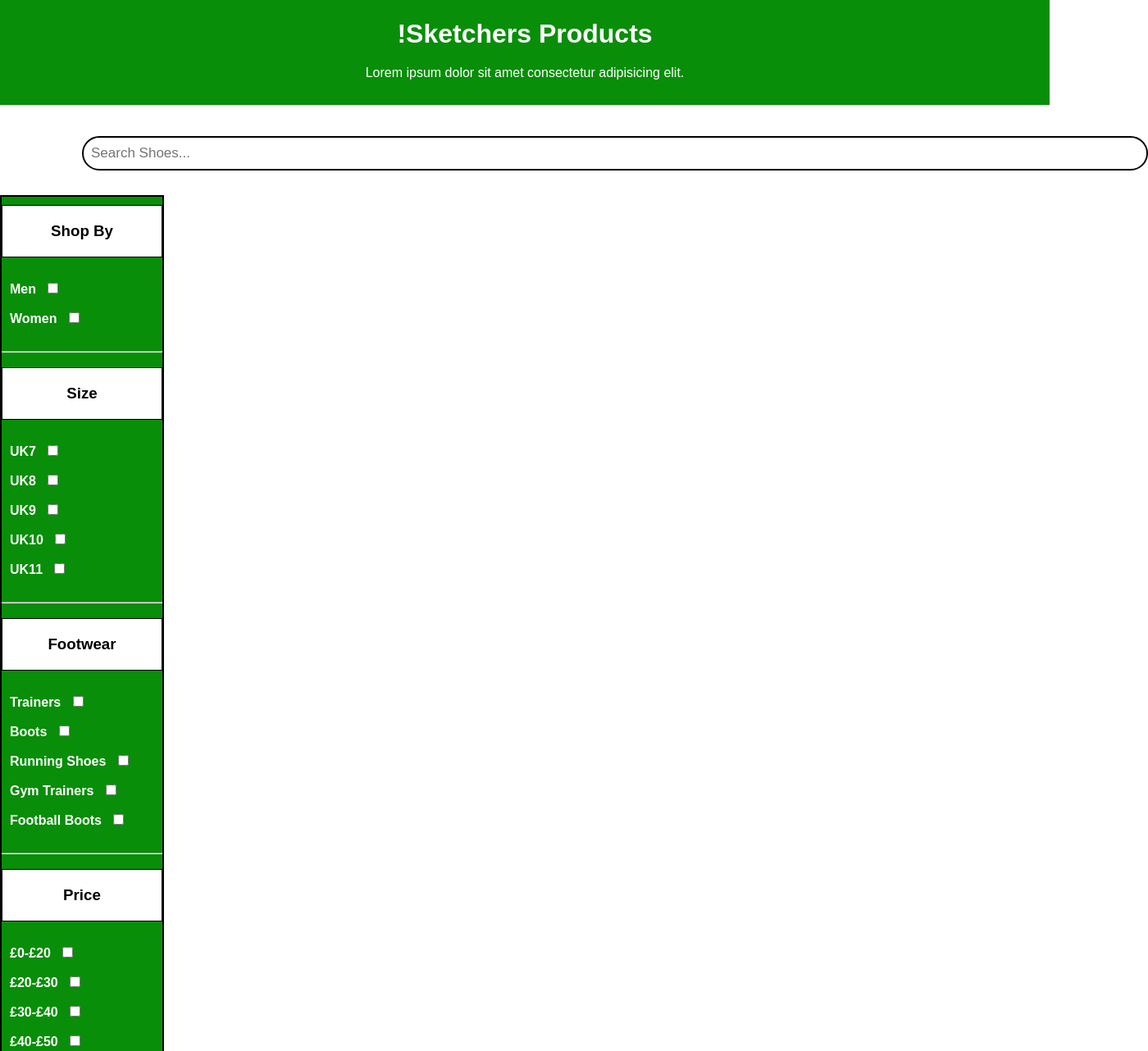
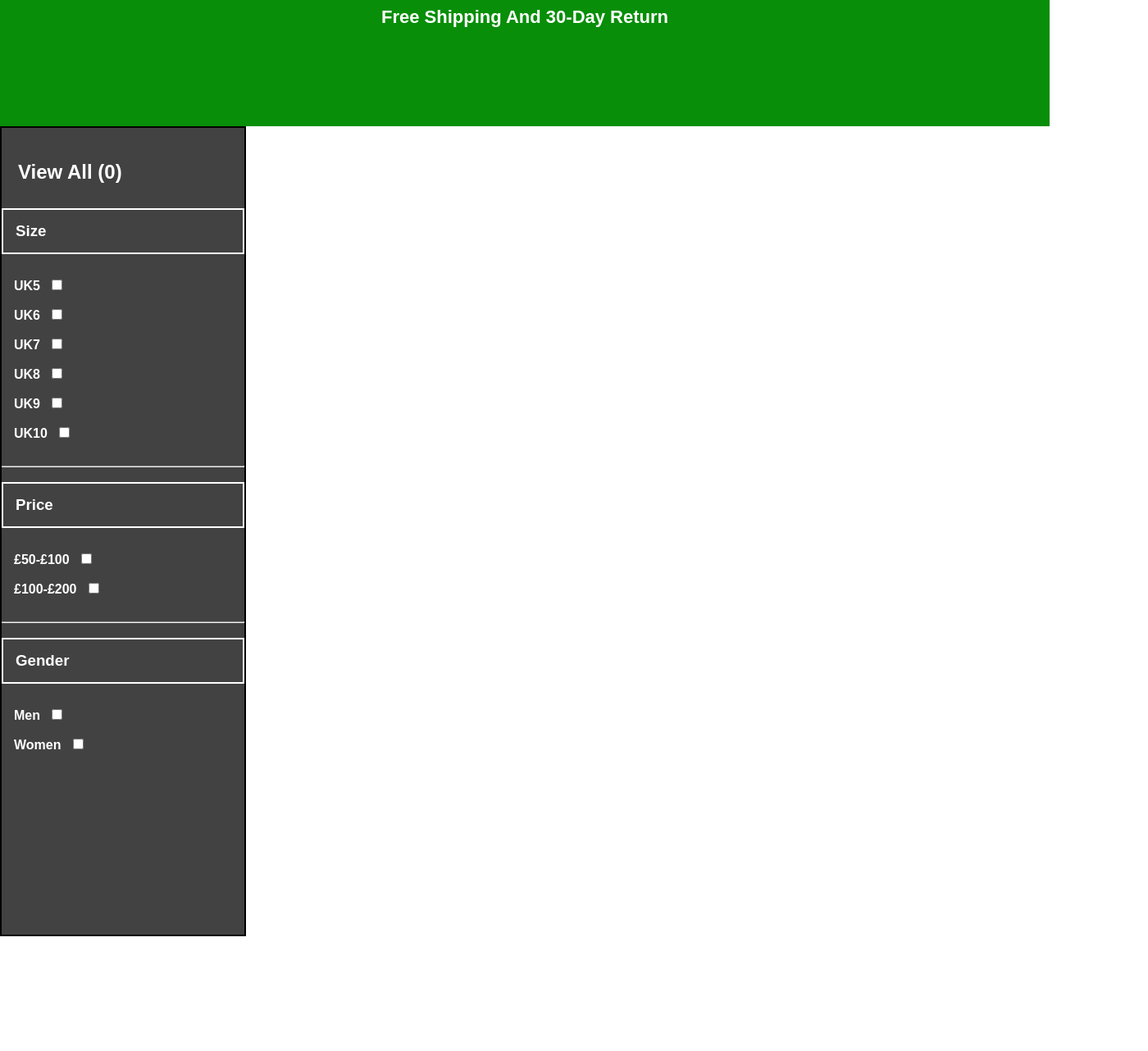
Before and after one commit to DevPinda/Not-Sketchers, a plain HTML site: page Front end/Products/products.html in a window 1280 px wide. Shown: the part 27-1309 px from the top of the page at 82% size, 1400 px wide, since content can reach past the window. After the commit the page ends 1169 px from the top, so only its background shows below. Drawn offline with Linux system fonts and the light colour scheme.

Commit message:
HTML and CSS changes to the sidebar and header

```diff
--- a/Front end/Products/products.css
+++ b/Front end/Products/products.css
@@ -11,50 +11,34 @@
     background-color: rgb(8, 142, 8);
     color: white;
     padding-top: 30px;
-    padding-bottom: 30px;
+    padding-bottom: 100px;
 }
 
 .products-header h1 {
-    padding-top: 20px;
+    padding-top: 5px;
     padding-bottom: 20px;
-}
-
-/* Search bar to search products */
-.search-section {
-    padding-top: 30px;
-    padding-bottom: 30px;
-}
-
-.searchbar {
-    padding-left: 100px;
-    padding-right: 100px;
-    width: 100%;
-}
-
-.searchbar input[type=search] {
-    margin: auto;
-    display: block;
-    width: 1300px;
-    padding: 9px;
-    margin-top: 8px;
-    margin-right: 16px;
-    border: 2px solid black;
-    border-radius: 25px;
-    font-size: 17px;
+    font-size: 22px;
 }
 
 /* Sidebar for the products page to filter out products */
 .product-filter-sidebar {
     height: 100%;
-    width: 200px;
+    width: 300px;
     position: relative;
     left: 0;
     top: 0;
     padding-top: 10px;
     padding-bottom: 15%;
-    background-color: rgb(8, 142, 8);
+    background-color: rgb(66, 66, 66);
     overflow-x: hidden;
     border: 2.5px solid black;
+}
+
+.product-filter-sidebar h2 {
+    color: white;
+    padding-left: 20px;
+    padding-top: 30px;
+    padding-bottom: 30px;
 }
 
 .product-filter-sidebar .product-sidebar-subcategories {
@@ -64,16 +48,17 @@
 }
 
 .product-filter-sidebar .product-sidebar-subcategories label {
-    padding-left: 10px;
+    padding-left: 15px;
     padding-right: 10px;
     color: white;
     font-weight: bold;
 }
 
 .product-filter-sidebar .product-sidebar-categories {
-    background-color: white;
-    text-align: center;
-    padding-top: 20px;
-    padding-bottom: 20px;
-    border: 1px solid black;
+    background-color: rgb(66, 66, 66);
+    color: white;
+    padding-left: 15px;
+    padding-top: 15px;
+    padding-bottom: 15px;
+    border: 2px solid white;
 }
--- a/Front end/Products/products.html
+++ b/Front end/Products/products.html
@@ -10,44 +10,28 @@
 <body>
     <!-- Product page header -->
     <div class="products-header">
-        <h1>!Sketchers Products</h1>
-        <p>Lorem ipsum dolor sit amet consectetur adipisicing elit.</p>
-    </div>
-
-    <!-- Search bar to search products -->
-    <div class="search-section">
-        <form action="" method="get">
-            <div class="searchbar">
-                <input type="search" name="search" id="form-control" placeholder="Search Shoes...">
-            </div>
-        </form>
+        <h1>Free Shipping And 30-Day Return</h1>
     </div>
 
     <!-- Product page container -->
     <div class="product-container">
         <!-- Sidebar to filter the categories -->
         <div class="product-filter-sidebar">
-            <!-- Men or Women -->
-            <div class="product-sidebar-categories">
-                <h3>Shop By</h3>
-            </div>
-            <div class="product-sidebar-subcategories">
-                <label for="men" class="container">Men</label>
-                <input type="checkbox" id="men">
-                <br>
-                <br>
-                <label for="women" class="container">Women</label>
-                <input type="checkbox" id="women">
-            </div>
-
-            <hr>
-            <br>
+            <h2>View All (0)</h2>
 
             <!-- Shoe Sizes -->
             <div class="product-sidebar-categories">
                 <h3>Size</h3>
             </div>
             <div class="product-sidebar-subcategories">
+                <label for="uk-5" class="container">UK5</label>
+                <input type="checkbox" id="uk-5">
+                <br>
+                <br>
+                <label for="uk-6" class="container">UK6</label>
+                <input type="checkbox" id="uk-6">
+                <br>
+                <br>
                 <label for="uk-7" class="container">UK7</label>
                 <input type="checkbox" id="uk-7">
                 <br>
@@ -62,38 +46,6 @@
                 <br>
                 <label for="uk-10" class="container">UK10</label>
                 <input type="checkbox" id="uk-10">
-                <br>
-                <br>
-                <label for="uk-11" class="container">UK11</label>
-                <input type="checkbox" id="uk-11">
-            </div>
-
-            <hr>
-            <br>
-
-            <!-- Footwear -->
-            <div class="product-sidebar-categories">
-                <h3>Footwear</h3>
-            </div>
-            <div class="product-sidebar-subcategories">
-                <label for="trainers" class="container">Trainers</label>
-                <input type="checkbox" id="trainers">
-                <br>
-                <br>
-                <label for="boots" class="container">Boots</label>
-                <input type="checkbox" id="boots">
-                <br>
-                <br>
-                <label for="running-shoe" class="container">Running Shoes</label>
-                <input type="checkbox" id="running-shoe">
-                <br>
-                <br>
-                <label for="gym-trainers" class="container">Gym Trainers</label>
-                <input type="checkbox" id="gym-trainers">
-                <br>
-                <br>
-                <label for="football-boots" class="container">Football Boots</label>
-                <input type="checkbox" id="football-boots">
             </div>
 
             <hr>
@@ -104,54 +56,29 @@
                 <h3>Price</h3>
             </div>
             <div class="product-sidebar-subcategories">
-                <label for="price-range-1" class="container">£0-£20</label>
+                <label for="price-range-1" class="container">£50-£100</label>
                 <input type="checkbox" id="£0_to_£20">
                 <br>
                 <br>
-                <label for="price-range-1" class="container">£20-£30</label>
+                <label for="price-range-1" class="container">£100-£200</label>
                 <input type="checkbox" id="£20_to_£30">
-                <br>
-                <br>
-                <label for="price-range-2" class="container">£30-£40</label>
-                <input type="checkbox" id="£30_to_£40">
-                <br>
-                <br>
-                <label for="price-range-3" class="container">£40-£50</label>
-                <input type="checkbox" id="£40_to_£50">
-                <br>
-                <br>
-                <label for="price-range-4" class="container">£50-£60</label>
-                <input type="checkbox" id="£50_to_£60">
-                <br>
-                <br>
-                <label for="price-range-5" class="container">£60+</label>
-                <input type="checkbox" id="over_£60">
             </div>
 
             <hr>
             <br>
 
-            <!-- Collection -->
+            <!-- Men or Women -->
             <div class="product-sidebar-categories">
-                <h3>Collection</h3>
+                <h3>Gender</h3>
             </div>
             <div class="product-sidebar-subcategories">
-                <label for="sales" class="container">Sales</label>
-                <input type="checkbox" id="sales">
+                <label for="men" class="container">Men</label>
+                <input type="checkbox" id="men">
                 <br>
                 <br>
-                <label for="new-arrivals" class="container">New Arrivals</label>
-                <input type="checkbox" id="new-arrivals">
-                <br>
-                <br>
-                <label for="summer-collection" class="container">Summer Collection</label>
-                <input type="checkbox" id="summer-collection">
-                <br>
-                <br>
-                <label for="sports-collection" class="container">Sports Collection</label>
-                <input type="checkbox" id="sports-collection">
+                <label for="women" class="container">Women</label>
+                <input type="checkbox" id="women">
             </div>
-            <br>
         </div>
 
         <div class="products">
```
